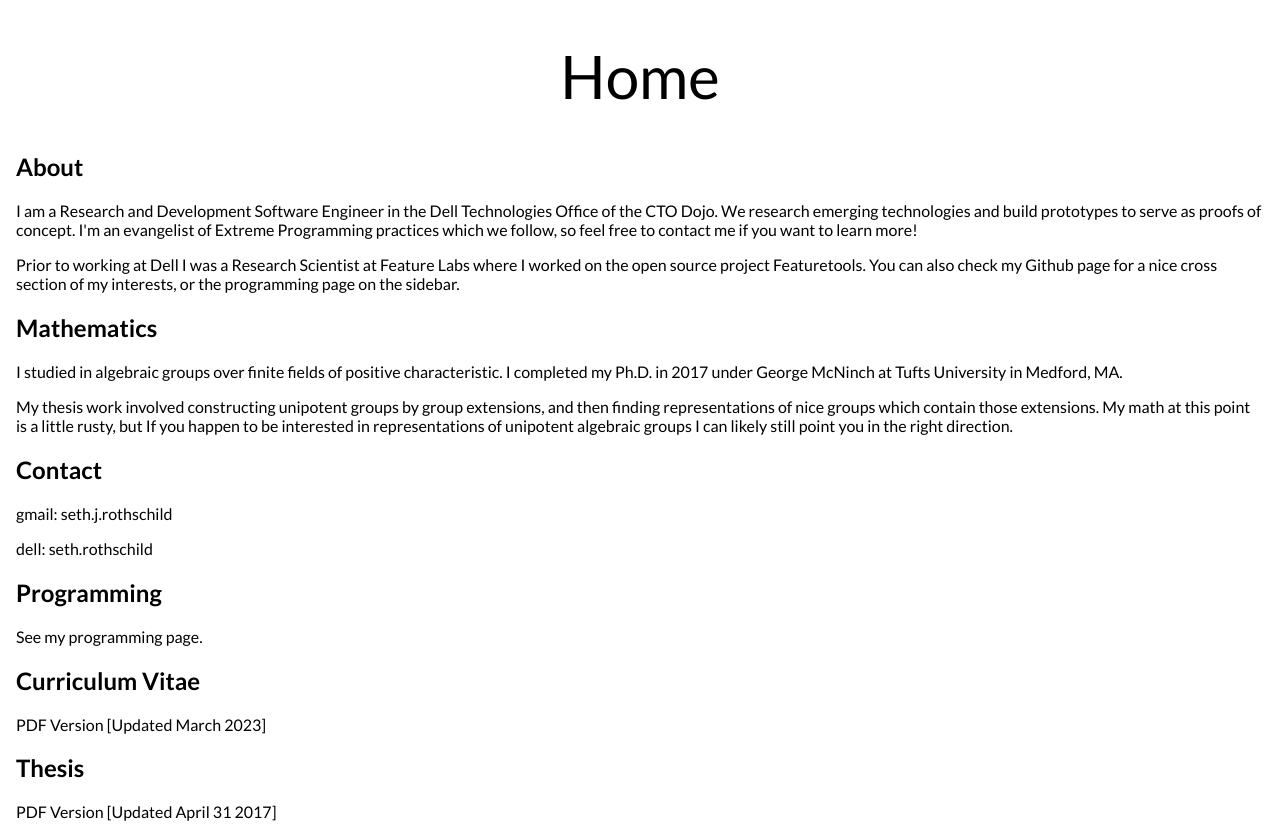
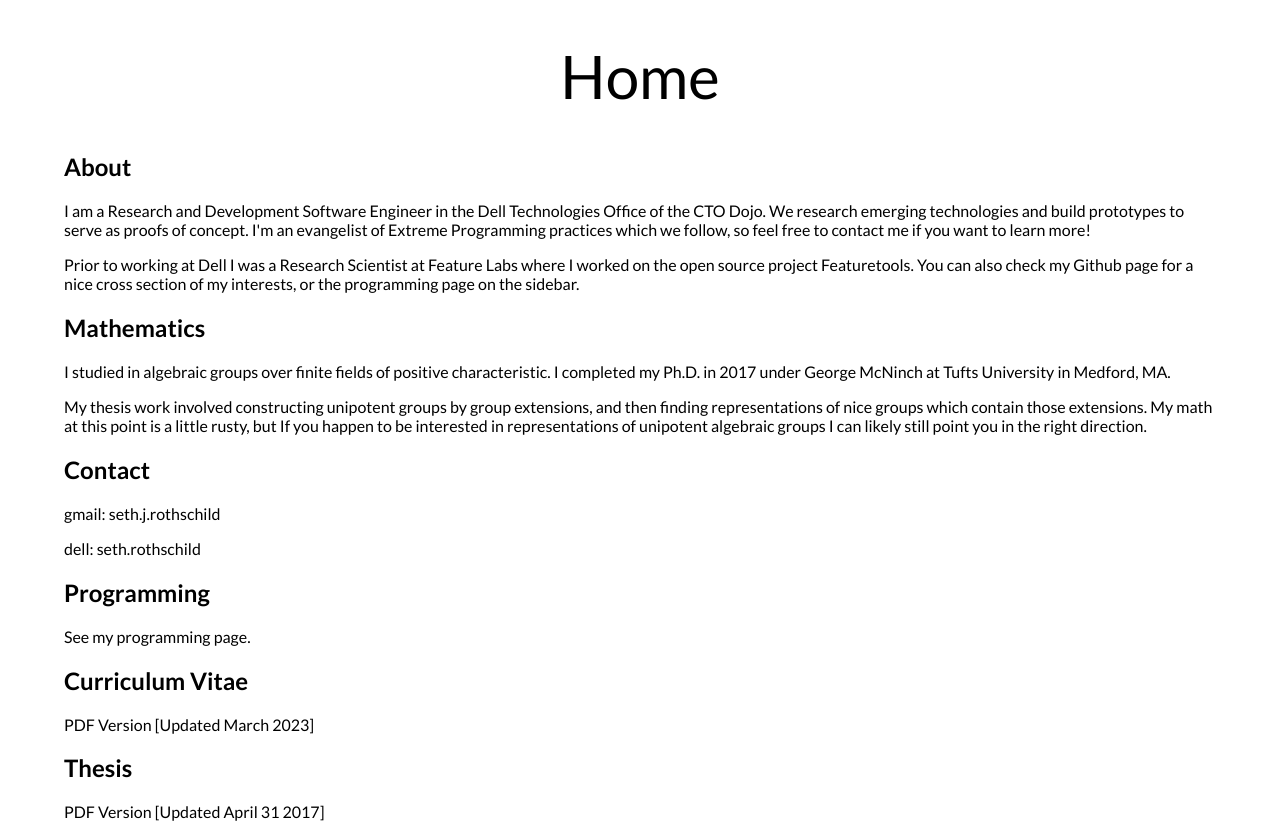
Before and after one commit to Seth-Rothschild/sethjrothschild.com, a SvelteKit app: page / in a window 1280 px wide. Built offline with nearby package versions, Linux system fonts and the light colour scheme.

Commit message:
Fix margin (closes #9)

```diff
--- a/src/routes/+page.svelte
+++ b/src/routes/+page.svelte
@@ -6,13 +6,14 @@
 	/>
 </head>
 <body>
+	<div class="content">
 		<h1>Home</h1>
 		<h2>About</h2>
 		<p>
 			I am a Research and Development Software Engineer in the Dell Technologies Office of the CTO
-		Dojo. We research emerging technologies and build prototypes to serve as proofs of concept. I'm
-		an evangelist of Extreme Programming practices which we follow, so feel free to contact me if
-		you want to learn more!
+			Dojo. We research emerging technologies and build prototypes to serve as proofs of concept.
+			I'm an evangelist of Extreme Programming practices which we follow, so feel free to contact me
+			if you want to learn more!
 		</p>
 		<p>
 			Prior to working at Dell I was a Research Scientist at Feature Labs where I worked on the open
@@ -26,9 +27,9 @@
 		</p>
 		<p>
 			My thesis work involved constructing unipotent groups by group extensions, and then finding
-		representations of nice groups which contain those extensions. My math at this point is a little
-		rusty, but If you happen to be interested in representations of unipotent algebraic groups I can
-		likely still point you in the right direction.
+			representations of nice groups which contain those extensions. My math at this point is a
+			little rusty, but If you happen to be interested in representations of unipotent algebraic
+			groups I can likely still point you in the right direction.
 		</p>
 		<h2>Contact</h2>
 		<p>gmail: seth.j.rothschild</p>
@@ -41,6 +42,7 @@
 
 		<h2>Thesis</h2>
 		<p>PDF Version [Updated April 31 2017]</p>
+	</div>
 </body>
 
 <style>
@@ -53,4 +55,8 @@
 		font-weight: 300;
 		text-align: center;
 	}
+	.content {
+		padding-left: 48px;
+		padding-right: 48px;
+	}
 </style>
```
Lines whose indentation alone changed are shown as unchanged.
